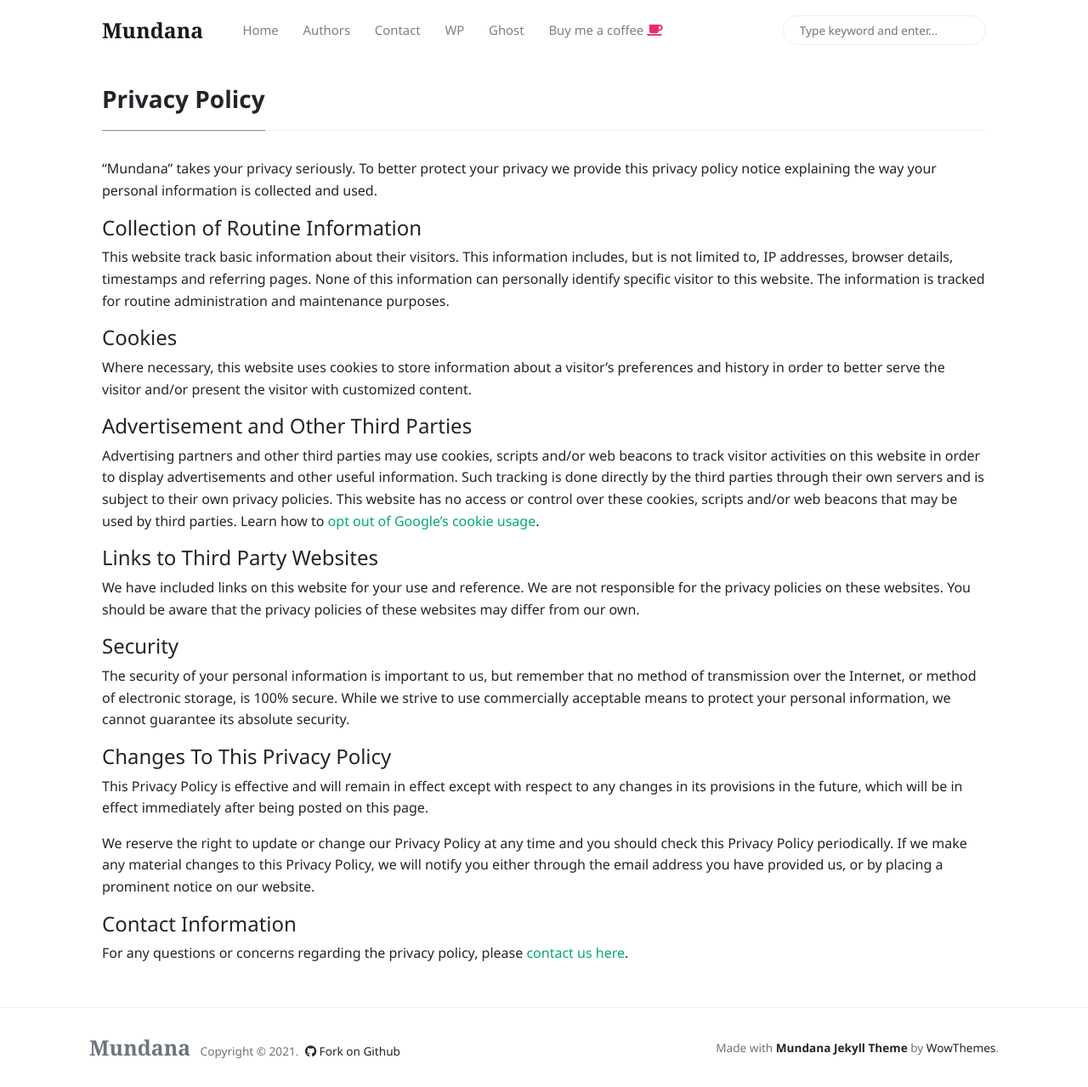
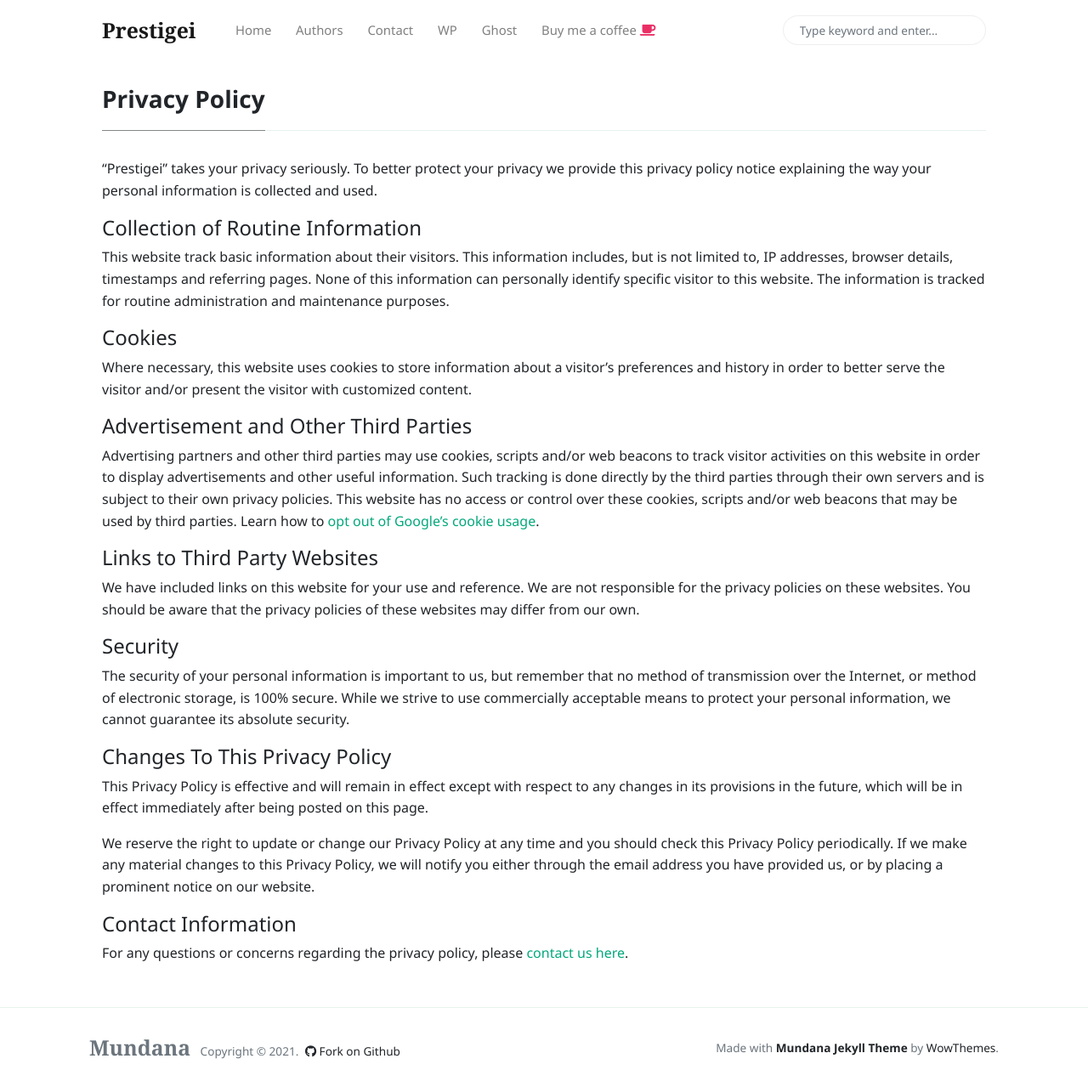
Before and after one commit to greatminds-life/prestigei, a Jekyll site: the page built from _pages/privacy-policy.md, in a window 1280 px wide and 1279 px high. Shown: the whole window at 85% size. Built offline with Jekyll 4.4.1, drawn with Linux system fonts in a browser that asks for light colours; nearby versions of some CDN libraries.

Commit message:
config.yaml changed

```diff
--- a/_config.yml
+++ b/_config.yml
@@ -1,9 +1,9 @@
 # Site
-name: 'Mundana'
-description: 'Mundana is a free Jekyll theme for awesome people like you, Medium like.'
+name: 'Prestigei'
+description: 'Prestigei Institute'
 logo: 'assets/images/logo.png'
 favicon: 'assets/images/favicon.ico'
-baseurl: '/mundana-theme-jekyll'
+baseurl: '/prestigei'
 disqus: 'demowebsite'
 email: 'wowthemesnet@gmail.com'
 mailchimp-list: 'https://wowthemes.us11.list-manage.com/subscribe/post?u=8aeb20a530e124561927d3bd8&amp;id=8c3d2d214b'
```
